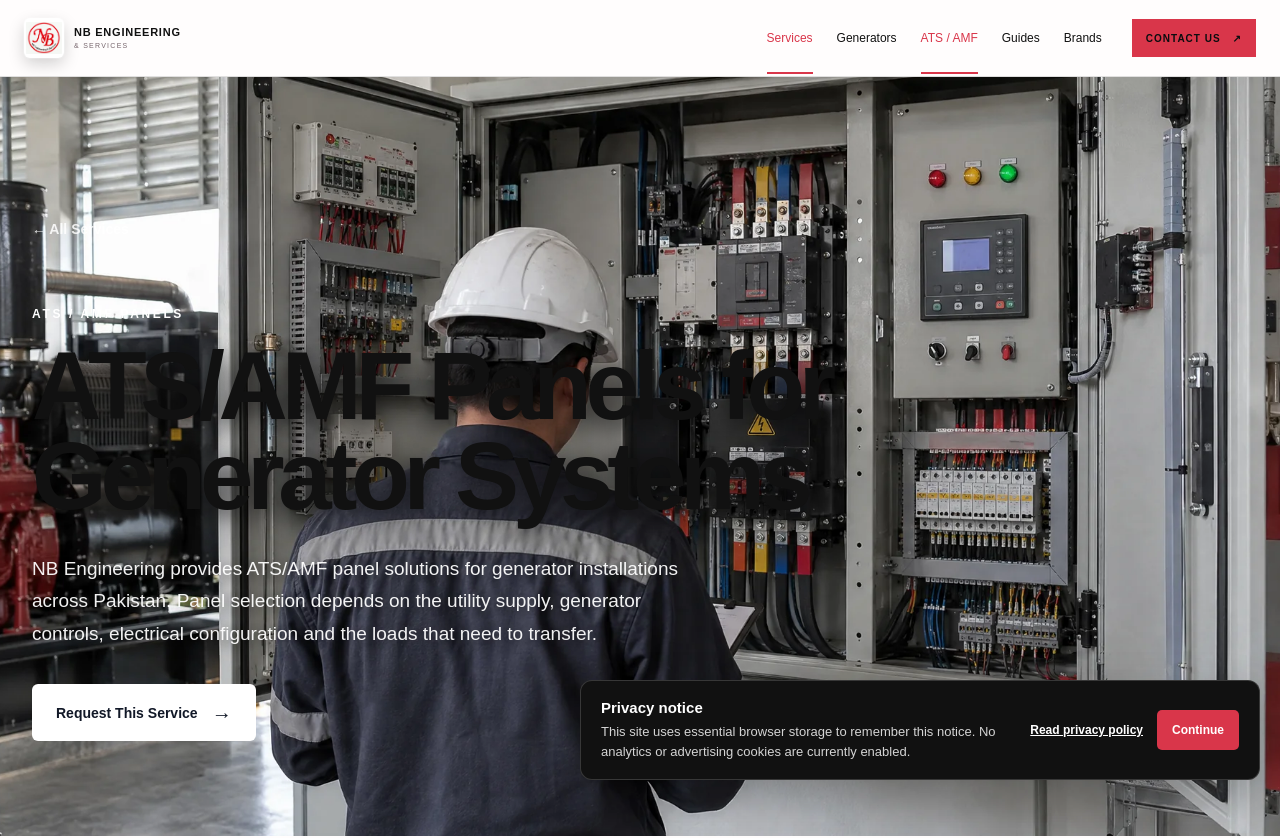
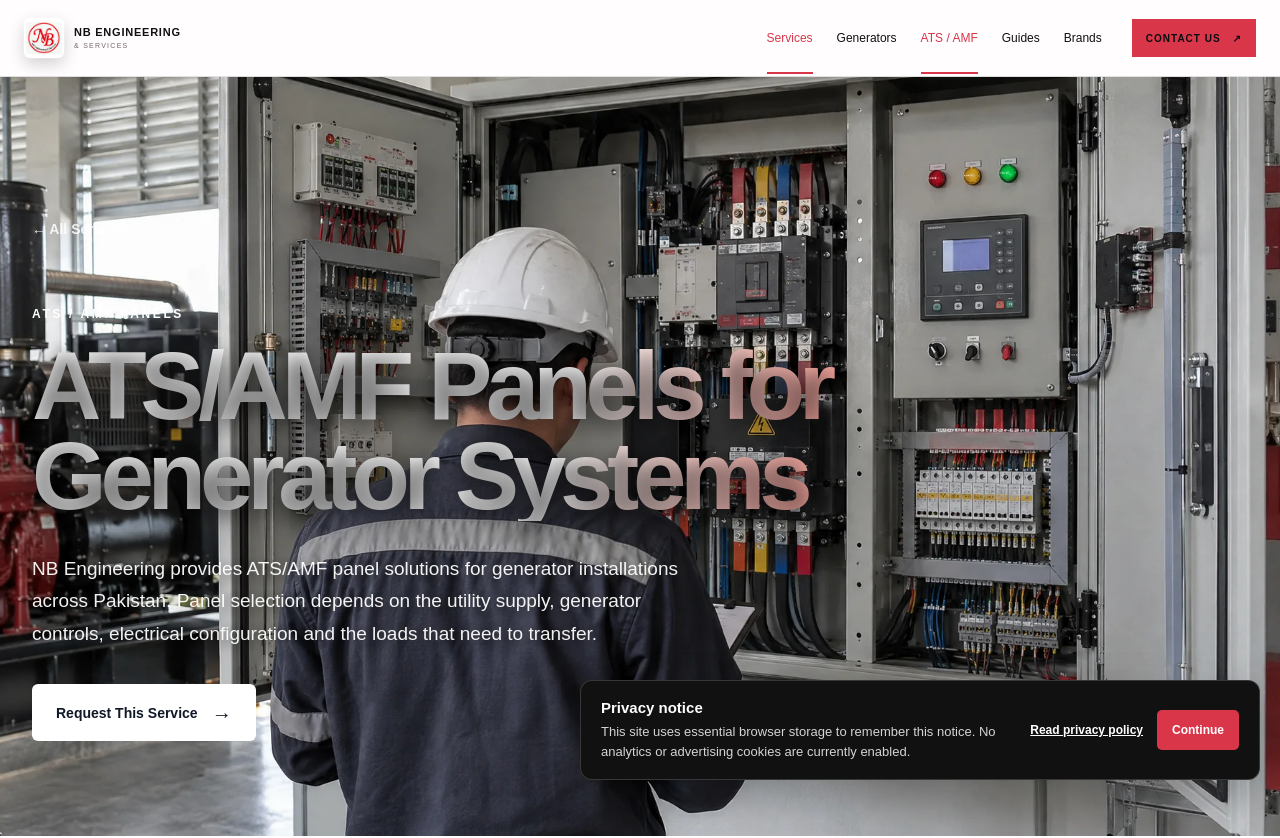
Before and after one commit to Muzamil-pwn5/nb-engineering, a React (Vite) app in the folder frontend/: page /services/ats-panels in a window 1280 px wide. Shown: the top 838 px of the page. Built offline with nearby package versions, Linux system fonts and the light colour scheme.

Commit message:
Style service hero heading with white coral theme

```diff
--- a/frontend/src/pages/ServiceDetail.css
+++ b/frontend/src/pages/ServiceDetail.css
@@ -93,6 +93,11 @@
   line-height: 0.94;
   letter-spacing: -0.065em;
   font-weight: 700;
+  color: #ffffff;
+  background: linear-gradient(100deg, #ffffff 0%, #ffffff 56%, #ff7567 100%);
+  -webkit-background-clip: text;
+  background-clip: text;
+  -webkit-text-fill-color: transparent;
   text-shadow:
     0 5px 20px rgba(0, 0, 0, 0.55),
     0 15px 40px rgba(0, 0, 0, 0.35);
```
